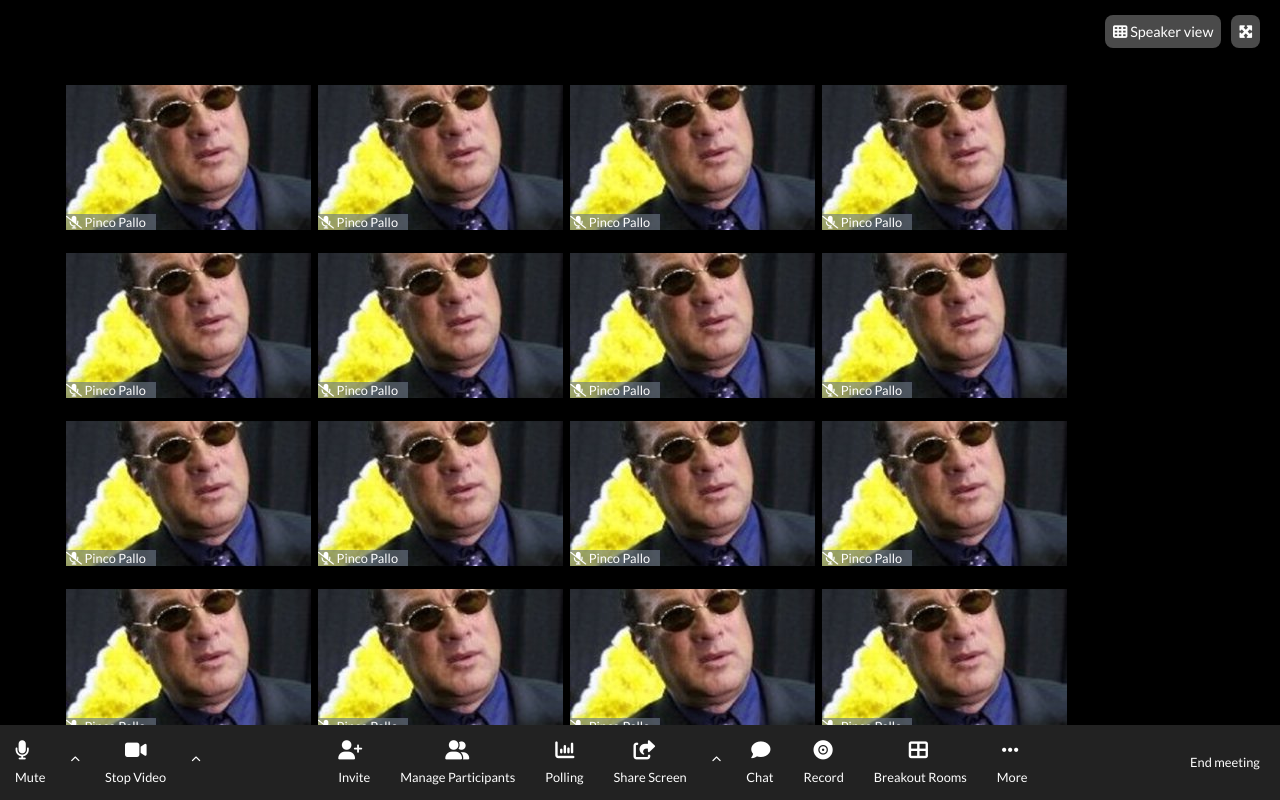
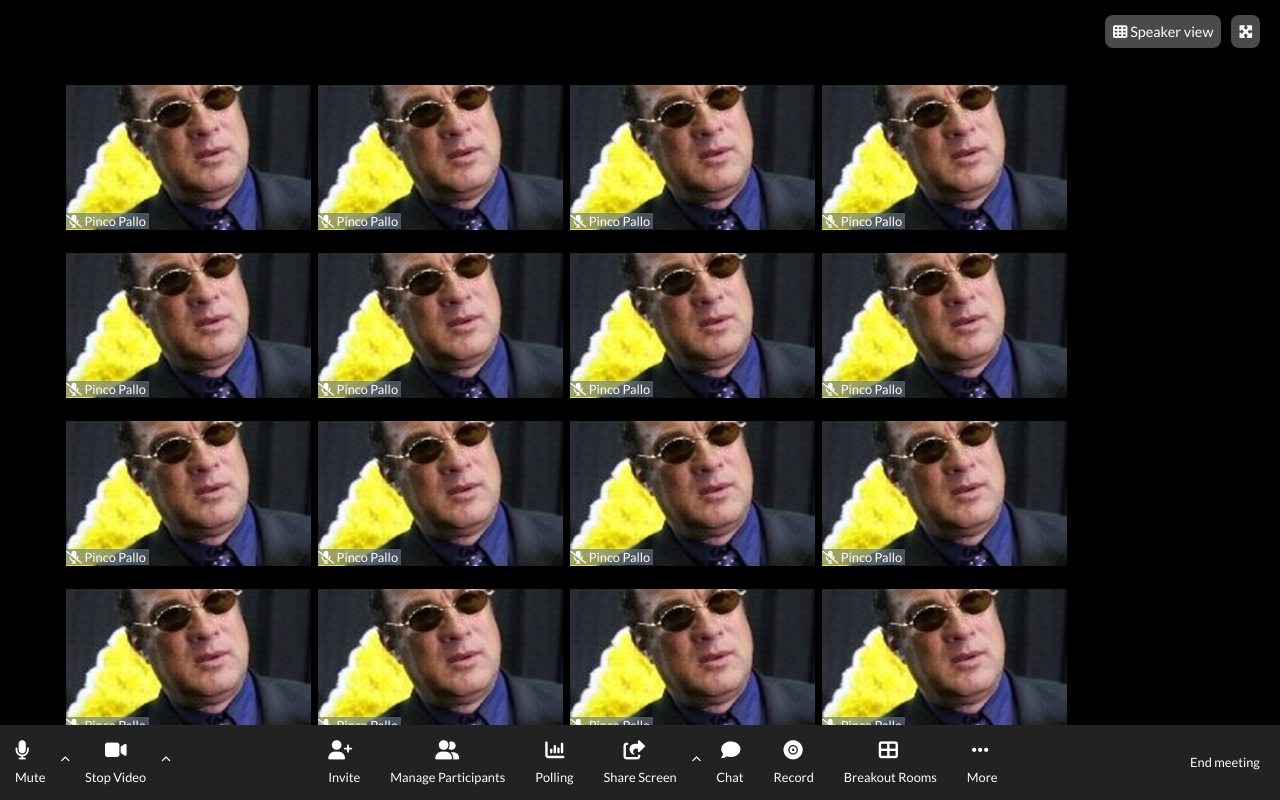
Before and after one commit to LucaFabbozzo/html-css-zoom, a plain HTML site: page index.html in a window 1280 px wide. Drawn offline with Linux system fonts and the light colour scheme.

Commit message:
Last corrections

```diff
--- a/css/style.css
+++ b/css/style.css
@@ -75,10 +75,10 @@ main .user {
 
 main .user .badge {
   background-color: #687481a4;
-  width: 90px;
+  width: 83px;
   font-size: 0.8rem;
   position: absolute;
-  bottom: 3px;
+  bottom: 4px;
   left: 0;
 }
 
@@ -113,7 +113,6 @@ footer .icons .active:active {
 
 footer .fa-solid.fa-chevron-up {
   font-size: 0.6rem;
-  margin: 0 10px;
   position: relative;
   top: 15px;
 }
```
